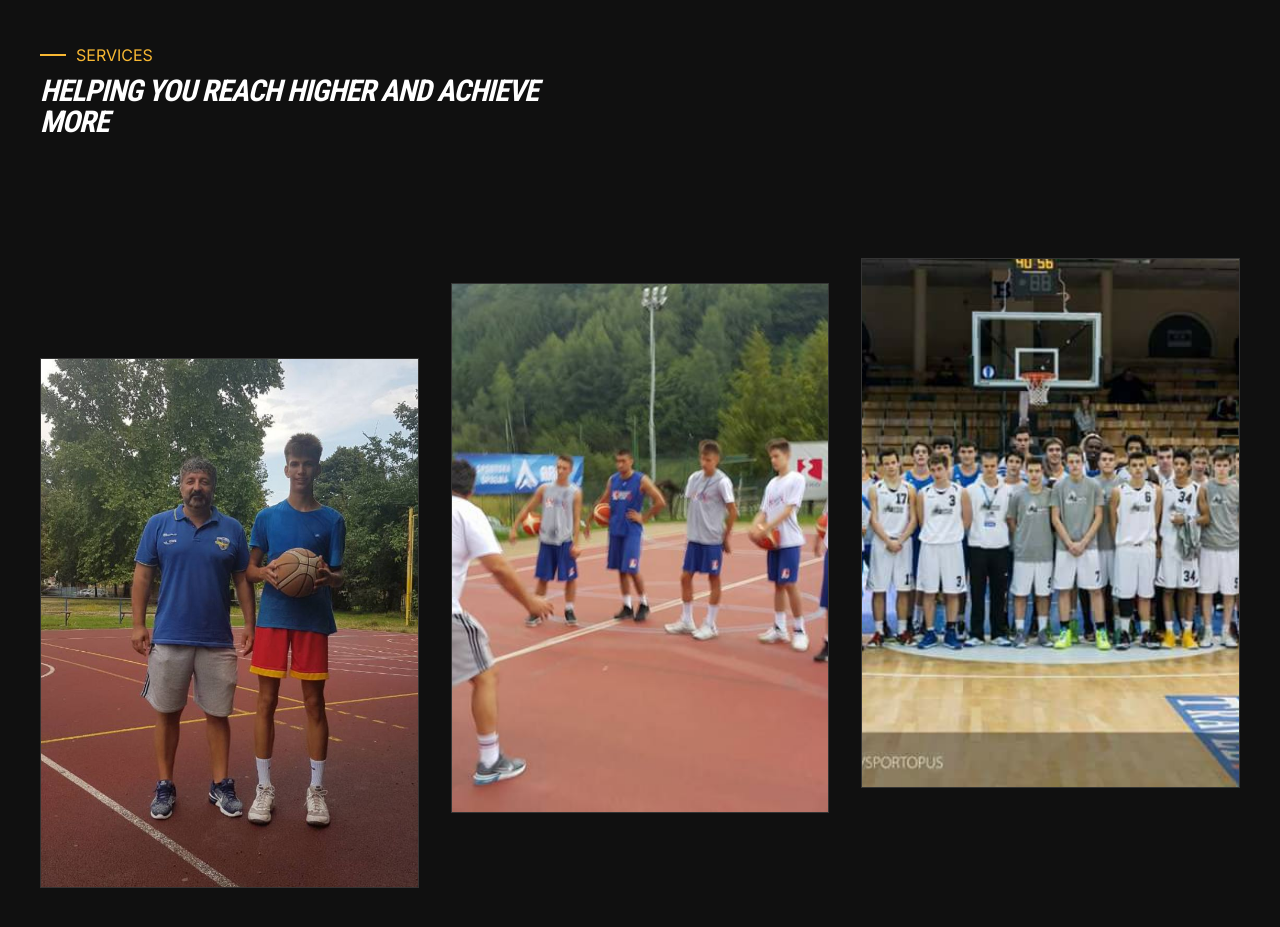
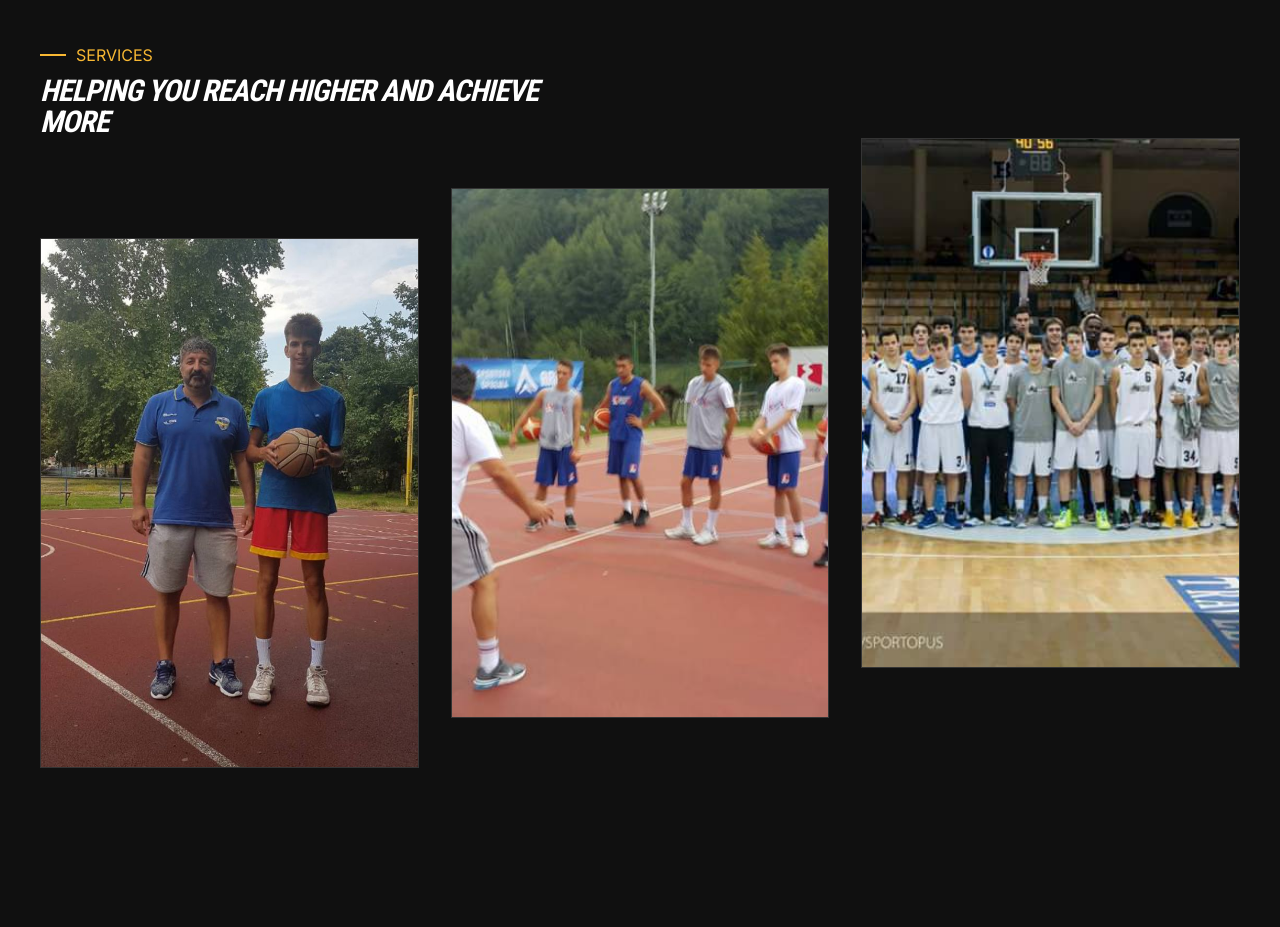
Before and after one commit to krsticzoran/basketball-coach, a Next.js app: page / in a window 1280 px wide. Shown: the part 1540-2467 px from the top of the page. After the commit the page ends 2440 px from the top, so only its background shows below. Built offline with nearby package versions, Linux system fonts and the light colour scheme.

Commit message:
git position

```diff
--- a/app/page.js
+++ b/app/page.js
@@ -68,7 +68,7 @@ export default function Home() {
             <div className={classes[`service-two`]}>
               <Image src={services2} />
             </div>
-            <div>
+            <div className={classes[`service-three`]}>
               <Image src={services3} />
             </div>
           </div>
--- a/styles/pages/home.module.scss
+++ b/styles/pages/home.module.scss
@@ -48,7 +48,7 @@
 
   .container {
     @include container;
-    @include grid(2);
+    @include grid(2, center);
 
     img {
       width: 100%;
@@ -77,16 +77,16 @@
     @include container;
     .heading {
       max-width: 56rem;
-      @include spacing(margin-bottom, 3);
     }
     .grid {
-      @include grid(3);
+      @include grid(3, start);
+      margin-top: 0;
 
       .service-one {
-        margin-top: 200px;
+        padding-top: 100px;
       }
       .service-two {
-        margin-top: 50px;
+        padding-top: 50px;
       }
 
       img {
--- a/styles/utilities/_mixins.scss
+++ b/styles/utilities/_mixins.scss
@@ -116,9 +116,9 @@ $font-size-values: (
 
 /* ----- Grid -----*/
 
-@mixin grid($columns) {
+@mixin grid($columns, $position) {
   display: grid;
-  align-items: center;
+  align-items: $position;
   grid-template-columns: repeat($columns, 1fr);
   grid-column-gap: 4vmin;
 }
```
